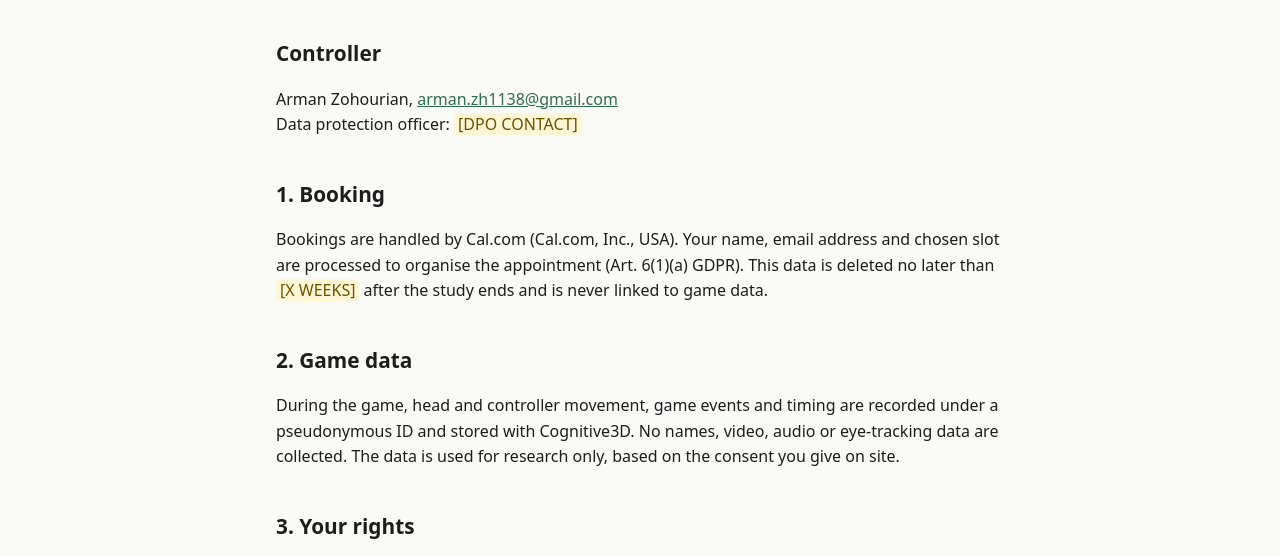
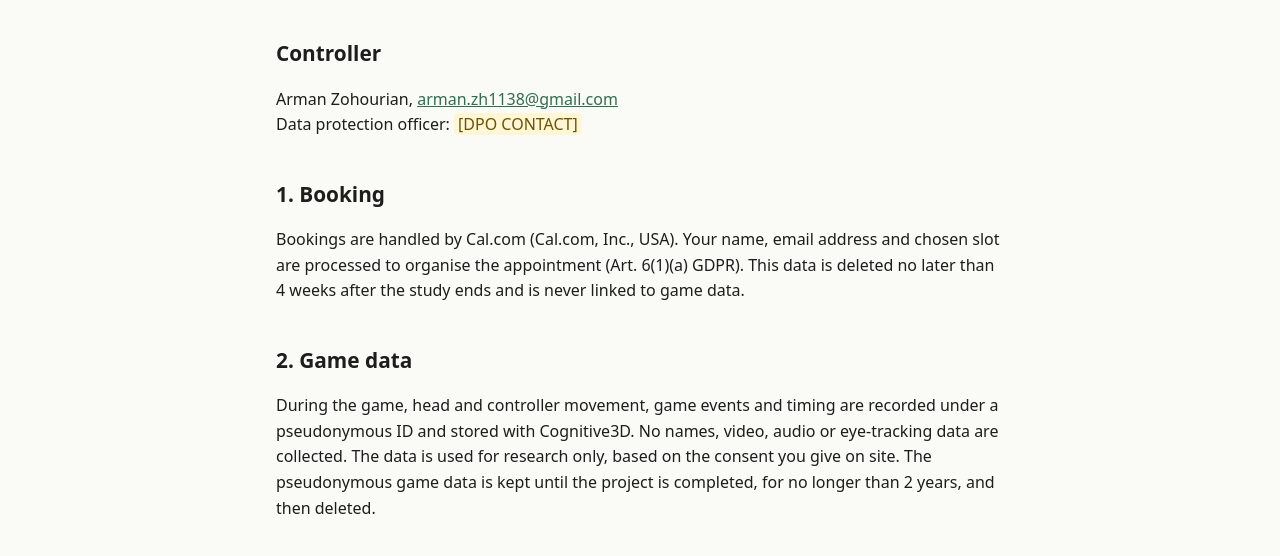
Before and after one commit to ArmanZohourian/vr-study, a plain HTML site: page privacy.html in a window 1280 px wide. Shown: the part 184-740 px from the top of the page. Drawn offline with Linux system fonts and the light colour scheme.

Commit message:
Privacy: retention periods
Co-Authored-By: Claude Opus 5.5 <noreply@anthropic.com>

```diff
--- a/privacy.html
+++ b/privacy.html
@@ -5,11 +5,11 @@
 <h2 data-l="de">Verantwortlich</h2><h2 data-l="en">Controller</h2>
 <p>Arman Zohourian, <a href="mailto:arman.zh1138@gmail.com">arman.zh1138@gmail.com</a><br><span data-l="de">Datenschutzbeauftragte/r:</span><span data-l="en">Data protection officer:</span> <span class="todo">[DPO CONTACT]</span></p>
 <h2 data-l="de">1. Terminbuchung</h2><h2 data-l="en">1. Booking</h2>
-<p data-l="de">Für die Buchung nutzen wir Cal.com (Cal.com, Inc., USA). Dabei werden Name, E-Mail-Adresse und gewählter Termin verarbeitet, um den Termin zu organisieren (Art. 6 Abs. 1 lit. a DSGVO). Diese Daten werden spätestens <span class="todo">[X WEEKS]</span> nach Studienende gelöscht und nie mit Spieldaten verknüpft.</p>
-<p data-l="en">Bookings are handled by Cal.com (Cal.com, Inc., USA). Your name, email address and chosen slot are processed to organise the appointment (Art. 6(1)(a) GDPR). This data is deleted no later than <span class="todo">[X WEEKS]</span> after the study ends and is never linked to game data.</p>
+<p data-l="de">Für die Buchung nutzen wir Cal.com (Cal.com, Inc., USA). Dabei werden Name, E-Mail-Adresse und gewählter Termin verarbeitet, um den Termin zu organisieren (Art. 6 Abs. 1 lit. a DSGVO). Diese Daten werden spätestens 4 Wochen nach Studienende gelöscht und nie mit Spieldaten verknüpft.</p>
+<p data-l="en">Bookings are handled by Cal.com (Cal.com, Inc., USA). Your name, email address and chosen slot are processed to organise the appointment (Art. 6(1)(a) GDPR). This data is deleted no later than 4 weeks after the study ends and is never linked to game data.</p>
 <h2 data-l="de">2. Spieldaten</h2><h2 data-l="en">2. Game data</h2>
-<p data-l="de">Während des Spiels werden Kopf- und Controllerbewegungen, Spielereignisse und Zeitangaben unter einer pseudonymen Kennung erfasst und bei Cognitive3D gespeichert. Es werden keine Namen, Video-, Ton- oder Eye-Tracking-Daten erhoben. Die Daten dienen ausschließlich wissenschaftlichen Zwecken. Grundlage ist deine Einwilligung vor Ort.</p>
-<p data-l="en">During the game, head and controller movement, game events and timing are recorded under a pseudonymous ID and stored with Cognitive3D. No names, video, audio or eye-tracking data are collected. The data is used for research only, based on the consent you give on site.</p>
+<p data-l="de">Während des Spiels werden Kopf- und Controllerbewegungen, Spielereignisse und Zeitangaben unter einer pseudonymen Kennung erfasst und bei Cognitive3D gespeichert. Es werden keine Namen, Video-, Ton- oder Eye-Tracking-Daten erhoben. Die Daten dienen ausschließlich wissenschaftlichen Zwecken. Grundlage ist deine Einwilligung vor Ort. Die pseudonymen Spieldaten werden bis zum Abschluss des Projekts, höchstens jedoch 2 Jahre, gespeichert und danach gelöscht.</p>
+<p data-l="en">During the game, head and controller movement, game events and timing are recorded under a pseudonymous ID and stored with Cognitive3D. No names, video, audio or eye-tracking data are collected. The data is used for research only, based on the consent you give on site. The pseudonymous game data is kept until the project is completed, for no longer than 2 years, and then deleted.</p>
 <h2 data-l="de">3. Deine Rechte</h2><h2 data-l="en">3. Your rights</h2>
 <p data-l="de">Du hast das Recht auf Auskunft, Berichtigung, Löschung, Einschränkung, Datenübertragbarkeit, Widerruf deiner Einwilligung und Beschwerde bei einer Aufsichtsbehörde (z.&nbsp;B. HBDI Hessen).</p>
 <p data-l="en">You have the right to access, rectification, erasure, restriction, data portability, withdrawal of consent, and to lodge a complaint with a supervisory authority (e.g. HBDI Hesse).</p>
```
